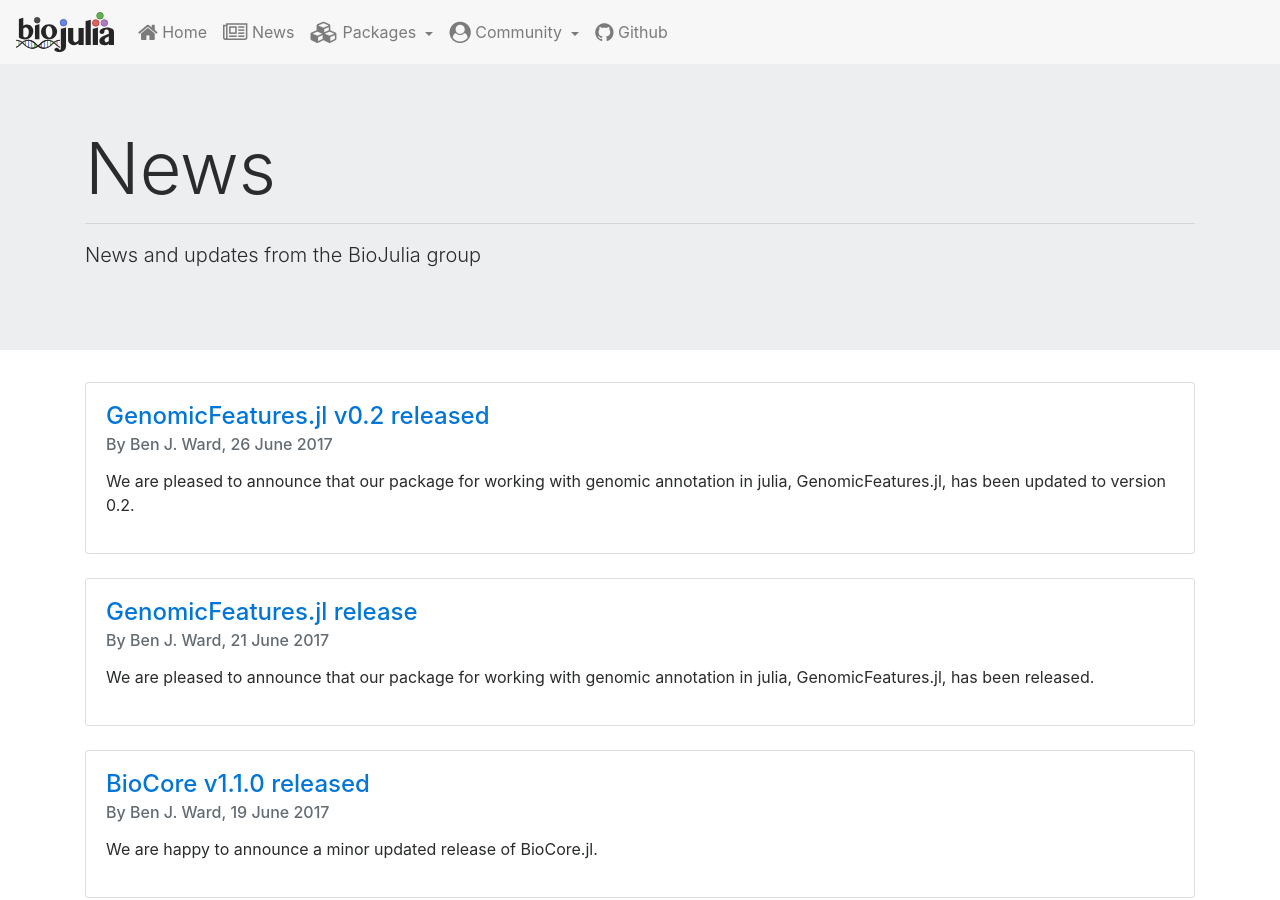
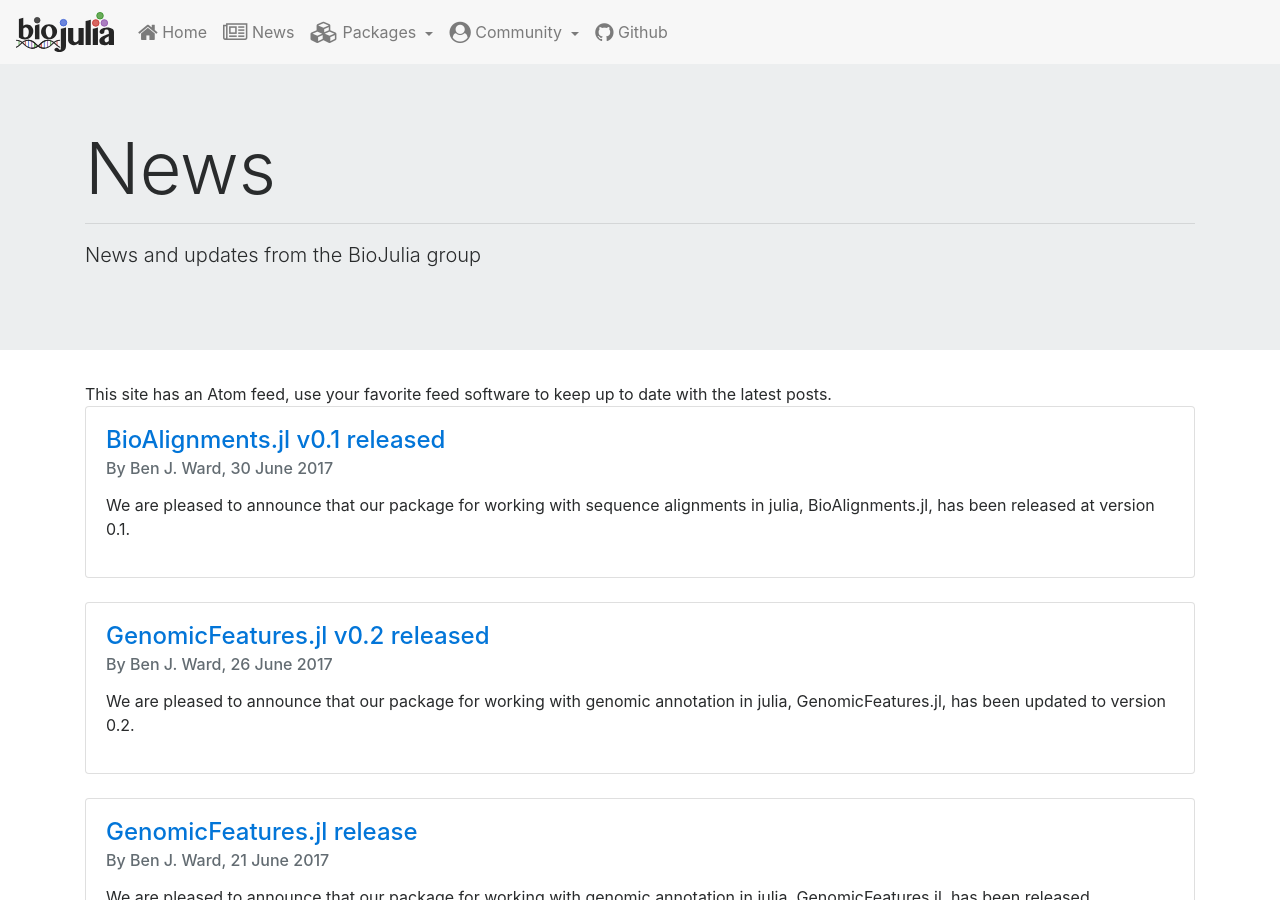
Before and after one commit to jakobnissen/biojulia.github.io, a Jekyll site: the page built from news/index.html, in a window 1280 px wide and 900 px high. Built offline with Jekyll 4.4.1, drawn with Linux system fonts in a browser that asks for light colours; nearby versions of some CDN libraries.

Commit message:
BioAlignments.jl news update

```diff
--- /dev/null
+++ b/_posts/2017-06-30-bio-alignments-release.md
@@ -0,0 +1,20 @@
+---
+layout: post
+title: "BioAlignments.jl v0.1 released"
+author: ben_ward
+categories: News
+tags: [release]
+---
+
+We are pleased to announce that our package for working with sequence alignments in julia,
+BioAlignments.jl, has been released at version 0.1.
+
+BioAlignments includes tools necessary for processing SAM and BAM file formats,
+in addition to pairwise alignment algorithms for HTS data.
+
+As always, comments, feedback and contributions to any of our software projects
+is greatly appreciated.
+
+Happy coding! :)
+
+Ben.
--- a/news/index.html
+++ b/news/index.html
@@ -4,4 +4,7 @@ subtitle: News and updates from the BioJulia group
 layout: standardpage
 ---
 
+This site has an Atom feed, use your favorite feed software to keep up to date
+with the latest posts.
+
 {% include lgpostlist.html postArray=site.categories.News %}
```
